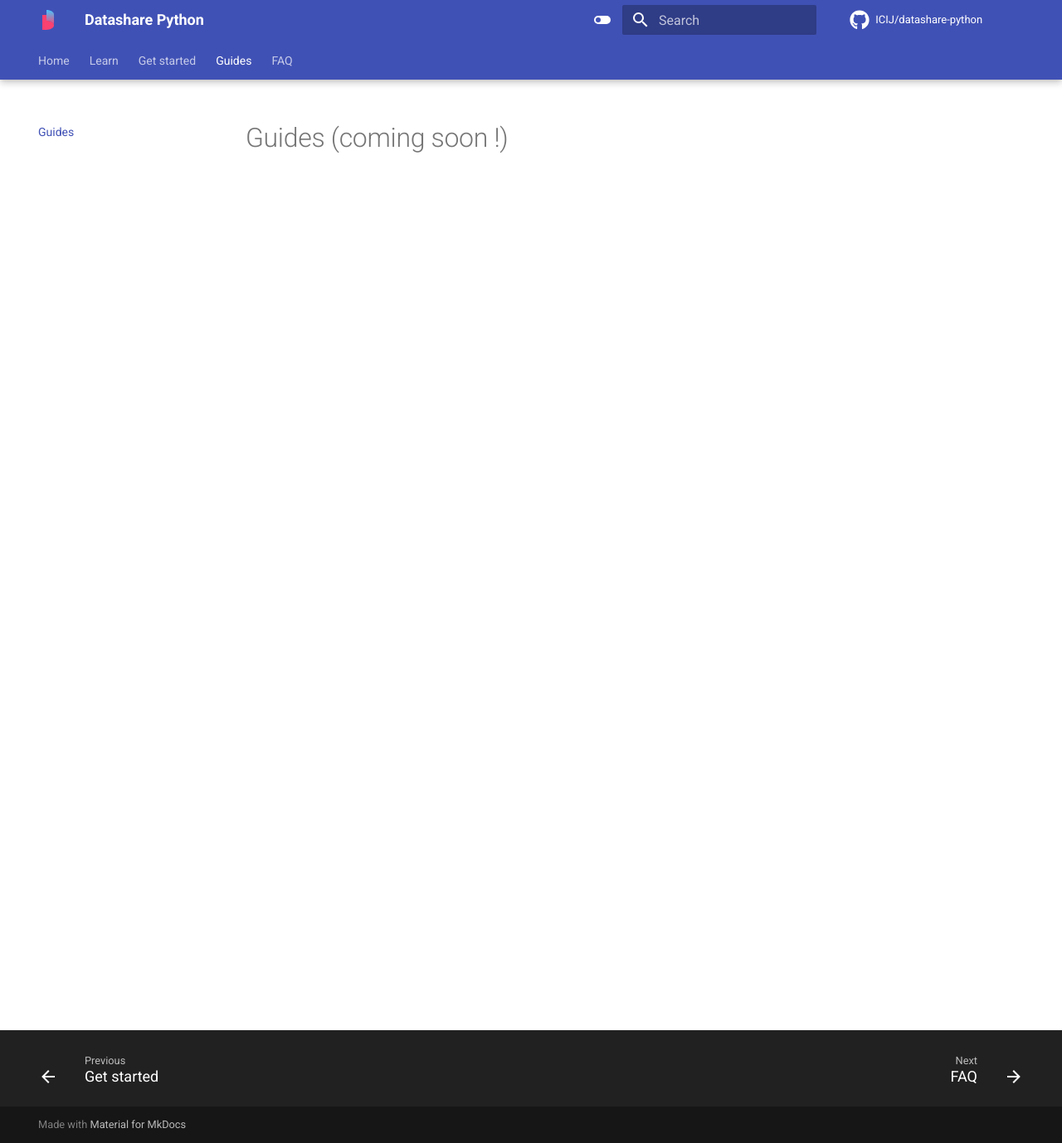
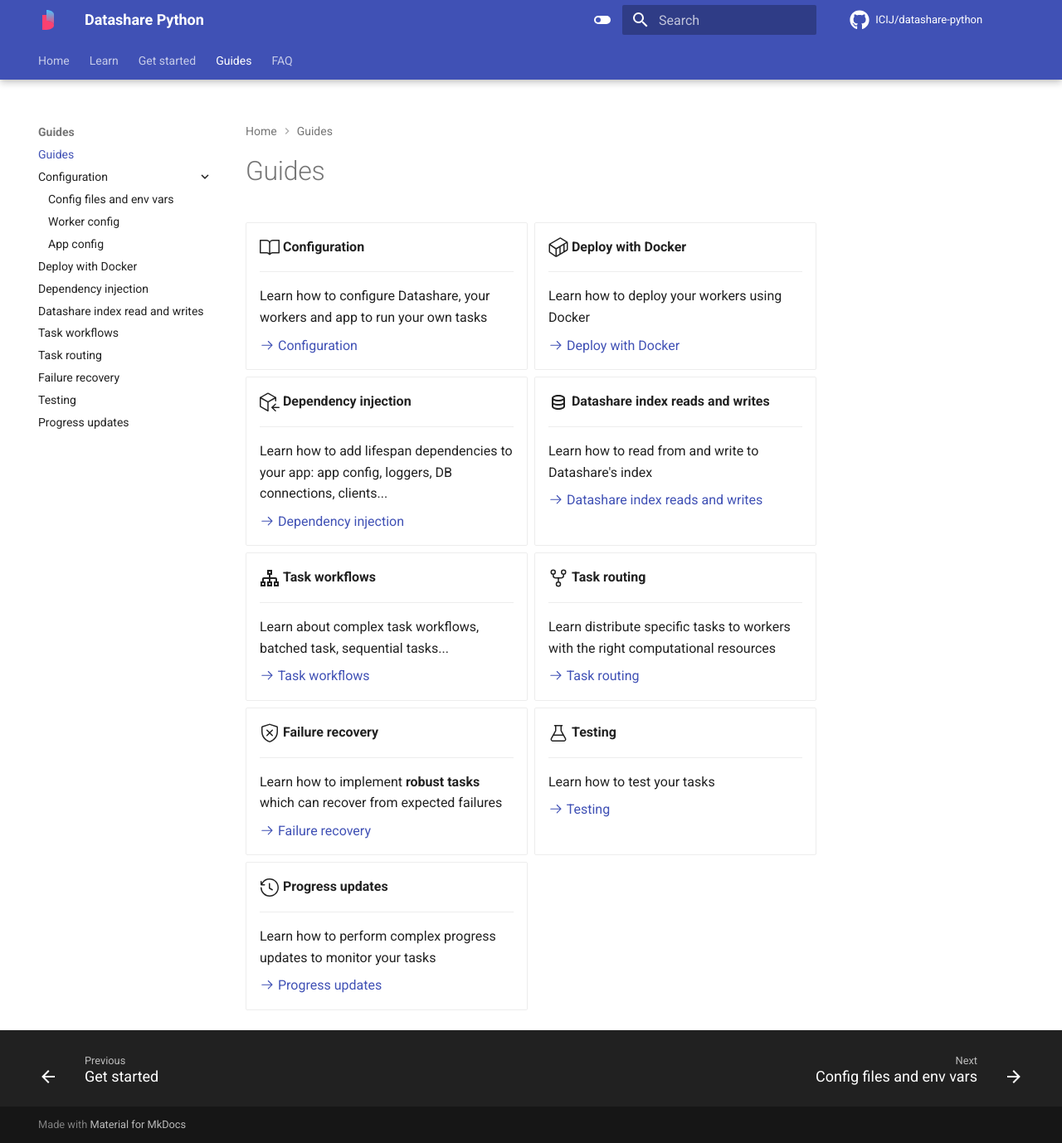
Before and after one commit to ICIJ/datashare-python, an MkDocs documentation site: the page built from docs/guides/index.md, in a window 1280 px wide and 1378 px high. Shown: the whole window at 83% size. Built offline with MkDocs 1.6.1 and Material for MkDocs 9.7.7, drawn with Linux system fonts in a browser that asks for light colours; comment, search, counter and statistics services are not loaded.

Commit message:
feature: add empty guides

```diff
--- a/docs/guides/index.md
+++ b/docs/guides/index.md
@@ -1,19 +1,85 @@
-# Guides (coming soon !)
-
-[//]: # (- dependency injection)
-
-[//]: # (- test task)
-
-[//]: # (- worker config)
-
-[//]: # (- app config)
-
-[//]: # (- broker configuration)
-
-[//]: # (- perform complex progress update)
-
-[//]: # (- distribute large tasks across multiple workers)
+# Guides
 
 [//]: # (- read/write to/from DS index)
 
-[//]: # (- filter/route task to different workers groups)
+<div class="grid cards" markdown>
+
+-   :octicons-book-24:{ .lg .middle } __Configuration__
+
+    ---
+
+    Learn how to configure Datashare, your workers and app to run your own tasks
+
+    [:octicons-arrow-right-24: Configuration](config/config-files-and-env-vars.md)
+
+-   :octicons-container-24:{ .lg .middle } __Deploy with Docker__
+
+    ---
+
+    Learn how to deploy your workers using Docker
+
+    [:octicons-arrow-right-24: Deploy with Docker](deploy-with-docker.md)
+
+-   :octicons-package-dependencies-24:{ .lg .middle } __Dependency injection__
+
+    ---
+
+    Learn how to add lifespan dependencies to your app: app config, loggers, DB connections, clients...
+
+    [:octicons-arrow-right-24: Dependency injection](dependency-injection.md)
+
+-   :material-database-outline:{ .lg .middle } __Datashare index reads and writes__
+
+    ---
+
+    Learn how to read from and write to Datashare's index
+
+    [:octicons-arrow-right-24: Datashare index reads and writes](datashare-index.md)
+
+
+-   :material-sitemap-outline:{ .lg .middle } __Task workflows__
+
+    ---
+
+    Learn about complex task workflows, batched task, sequential tasks...
+
+    [:octicons-arrow-right-24: Task workflows](task-workflows.md)
+
+
+-   :octicons-repo-forked-24:{ .lg .middle } __Task routing__
+
+    ---
+
+    Learn distribute specific tasks to workers with the right computational resources
+
+    [:octicons-arrow-right-24: Task routing](task-routing.md)
+
+
+-   :octicons-shield-x-24:{ .lg .middle } __Failure recovery__
+
+    ---
+
+    Learn how to implement **robust tasks** which can recover from expected failures
+
+    [:octicons-arrow-right-24: Failure recovery](failure-recovery.md)
+
+
+-   :octicons-beaker-24:{ .lg .middle } __Testing__
+
+    ---
+
+    Learn how to test your tasks
+
+    [:octicons-arrow-right-24: Testing](testing.md)
+
+
+-   :octicons-history-24:{ .lg .middle } __Progress updates__
+
+    ---
+
+    Learn how to perform complex progress updates to monitor your tasks
+
+    [:octicons-arrow-right-24: Progress updates](progress-updates.md)
+
+
+</div>
--- a/mkdocs.yml
+++ b/mkdocs.yml
@@ -59,6 +59,9 @@
       line_spans: __span
       pygments_lang_class: true
   - pymdownx.inlinehilite
+  - pymdownx.emoji:
+      emoji_index: !!python/name:material.extensions.emoji.twemoji
+      emoji_generator: !!python/name:material.extensions.emoji.to_svg
   - pymdownx.snippets:
       base_path: [ "docs/src" ]
       check_paths: true
@@ -80,5 +83,18 @@
       - Running a worker pool with the icij-worker CLI: learn/run-worker.md
     - Create tasks for Datashare: learn/datashare-app.md
   - Get started: get-started/index.md
-  - Guides: guides/index.md
+  - Guides:
+    - guides/index.md
+    - Configuration:
+      - Config files and env vars: guides/config/config-files-and-env-vars.md
+      - Worker config: guides/config/worker-config.md
+      - App config: guides/config/app-config.md
+    - Deploy with Docker: guides/deploy-with-docker.md
+    - Dependency injection: guides/dependency-injection.md
+    - Datashare index read and writes: guides/datashare-index.md
+    - Task workflows: guides/task-workflows.md
+    - Task routing: guides/task-routing.md
+    - Failure recovery: guides/failure-recovery.md
+    - Testing: guides/testing.md
+    - Progress updates: guides/progress-updates.md
   - FAQ: faq.md
```
Also changed, not shown: docs/faq.md (+1 -1 lines), docs/get-started/index.md (+1 -1 lines), docs/guides/config/app-config.md (added, +1 -0 lines), docs/guides/config/config-files-and-env-vars.md (added, +3 -0 lines), docs/guides/config/worker-config.md (added, +1 -0 lines), docs/guides/datashare-index.md (added, +1 -0 lines), docs/guides/dependency-injection.md (added, +1 -0 lines), docs/guides/deploy-with-docker.md (added, +1 -0 lines), docs/guides/failure-recovery.md (added, +1 -0 lines), docs/guides/progress-updates.md (added, +1 -0 lines), docs/guides/task-routing.md (added, +1 -0 lines), docs/guides/task-workflows.md (added, +1 -0 lines), docs/guides/testing.md (added, +1 -0 lines), docs/learn/datashare-app.md (+5 -5 lines), 1 more files.
